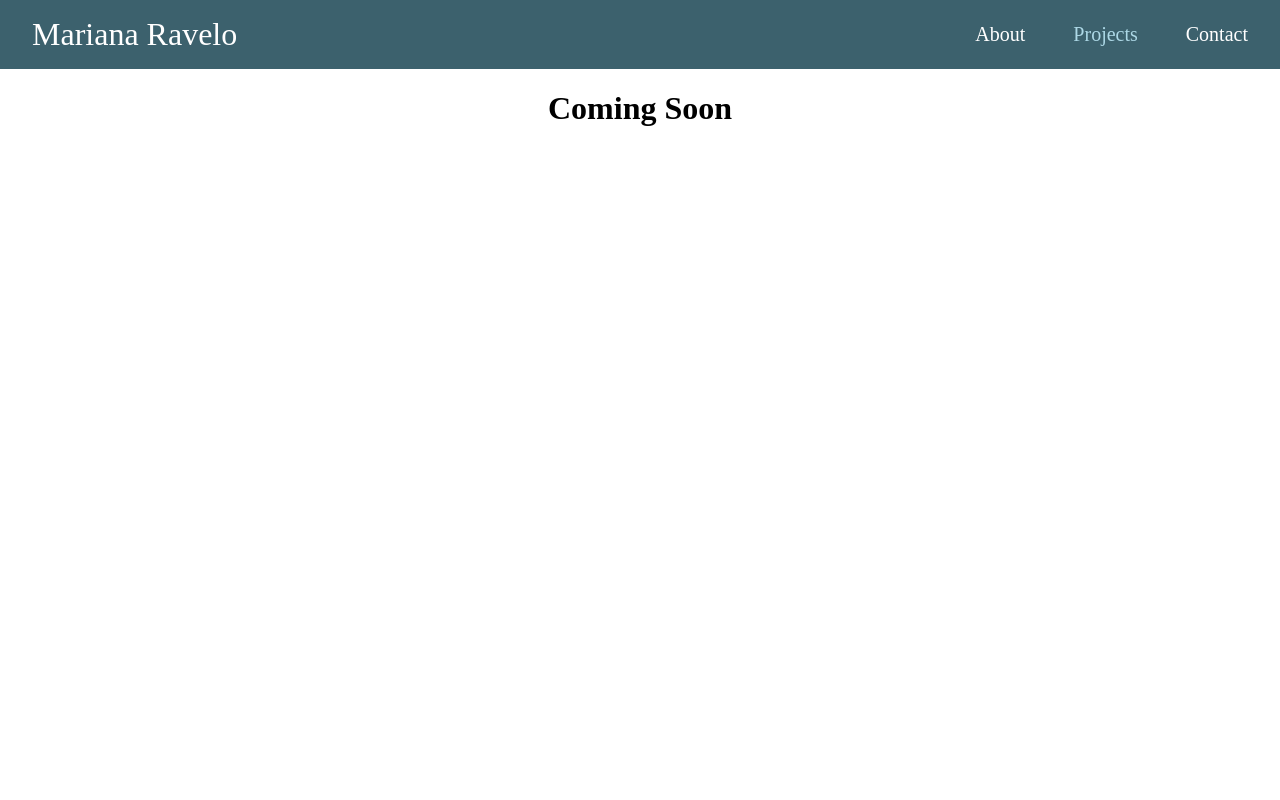
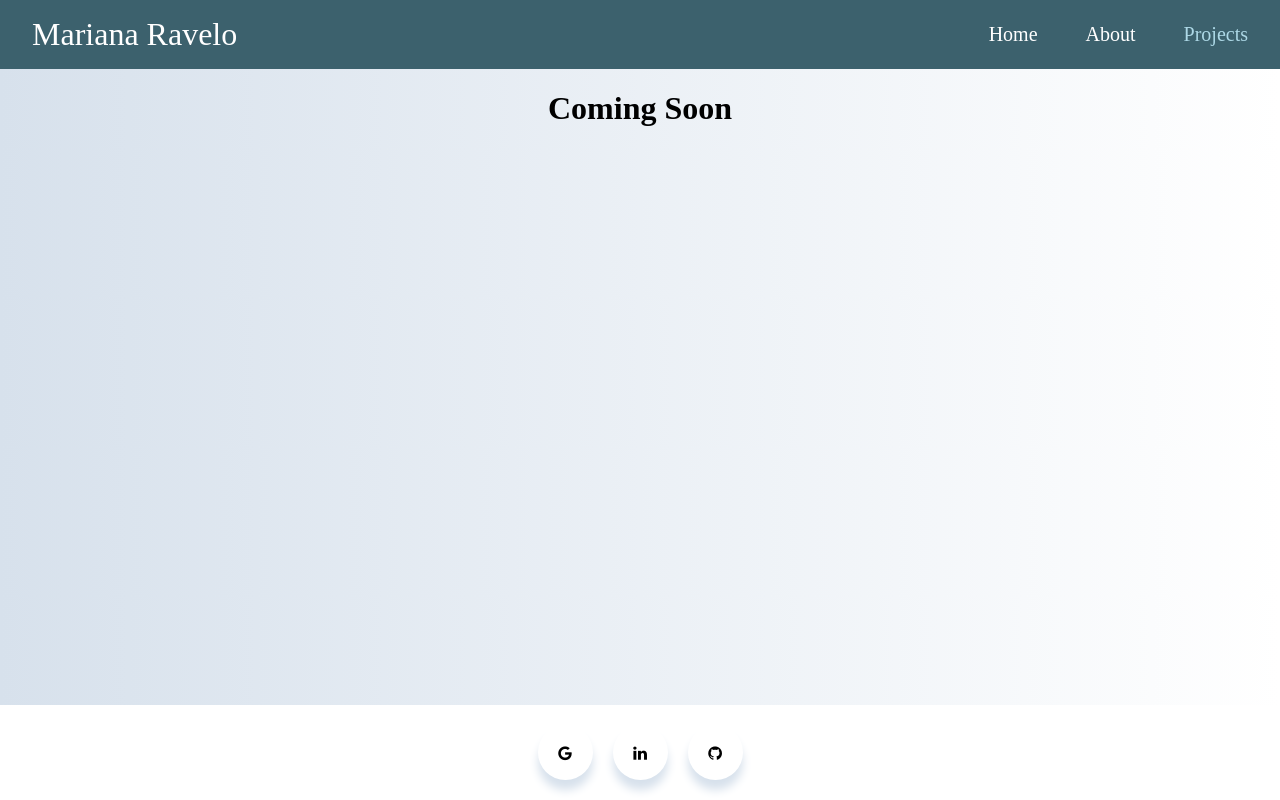
Before and after one commit to Mariana-Ravelo/mari-website, a React (Create React App) app: page /projects in a window 1280 px wide. Built offline with nearby package versions, Linux system fonts and the light colour scheme.

Commit message:
modified navbar and added footer with contact icon

```diff
--- a/src/App.js
+++ b/src/App.js
@@ -2,7 +2,7 @@ import Navbar from "./Navbar"
 import Home from "./pages/Home"
 import About from "./pages/About"
 import Projects from "./pages/Projects"
-import Contact from "./pages/Contact"
+import Footer from "./components/footer"
 import { Route, Routes } from "react-router-dom"
 
 function App() {
@@ -14,9 +14,9 @@ function App() {
         <Route path="/" element={<Home />} />
         <Route path="/about" element={<About />} />
         <Route path="/projects" element={<Projects />} />
-        <Route path="/contact" element={<Contact />} />
       </Routes>
     </div>
+    <Footer/>
   </>
   )
 }
--- a/src/Navbar.js
+++ b/src/Navbar.js
@@ -3,9 +3,9 @@ export default function Navbar() {
     return <nav className="nav">
     <Link to="/" className="site-title">Mariana Ravelo</Link>
     <ul>
+        <CustomLink to="/">Home</CustomLink>
         <CustomLink to="/about">About</CustomLink>
         <CustomLink to="/projects">Projects</CustomLink>
-        <CustomLink to="/contact">Contact</CustomLink>
     </ul>
     </nav>
 }
--- /dev/null
+++ b/src/components/footer.js
@@ -0,0 +1,16 @@
+import React from "react";
+
+const Footer = () => {
+    return (
+        <footer className="footer">
+            <link rel="stylesheet" href="https://cdnjs.cloudflare.com/ajax/libs/font-awesome/4.7.0/css/font-awesome.min.css"></link>
+            <div class="wrapper">
+                <a href="#" class="fa fa-google"></a>
+                <a href="#" class="fa fa-linkedin"></a>
+                <a href="#" class="fa fa-github"></a>
+            </div>
+        </footer>
+    );
+};
+
+export default Footer;
--- a/src/style.css
+++ b/src/style.css
@@ -4,6 +4,7 @@
 
 body {
     margin: 0;
+    background: linear-gradient(to left, #ffffff, #d7e1ec);
 }
 
 .container {
@@ -50,3 +51,57 @@ body {
 .nav li:hover {
     background-color: #777;
 }
+
+.footer {
+    position: fixed;
+    left: 0;
+    bottom: 0;
+    width: 100%;
+    background-color: white;
+    color: black;
+    text-align: center;
+}
+
+.fa {
+    padding: 20px;
+    font-size: 30px;
+    width: 55px;
+    height: 55px;
+    text-align: center;
+    text-decoration: none;
+    margin: 20px 10px;
+    box-shadow: 0 10px 10px #d7e1ec;
+    border-radius: 50%;
+  }
+
+.fa-google {
+    color: black;
+  }
+
+.fa-linkedin {
+    color: black;
+}
+
+.fa-github {
+    color: black
+}
+
+.wrapper{
+    display: inline-flex;
+}
+
+.fa:hover {
+    color: white;
+}
+
+.fa-google:hover{
+    background: #dd4b39;
+}
+
+.fa-linkedin:hover{
+    background: #007bb5;
+}
+
+.fa-github:hover{
+    background: black;
+}
```
